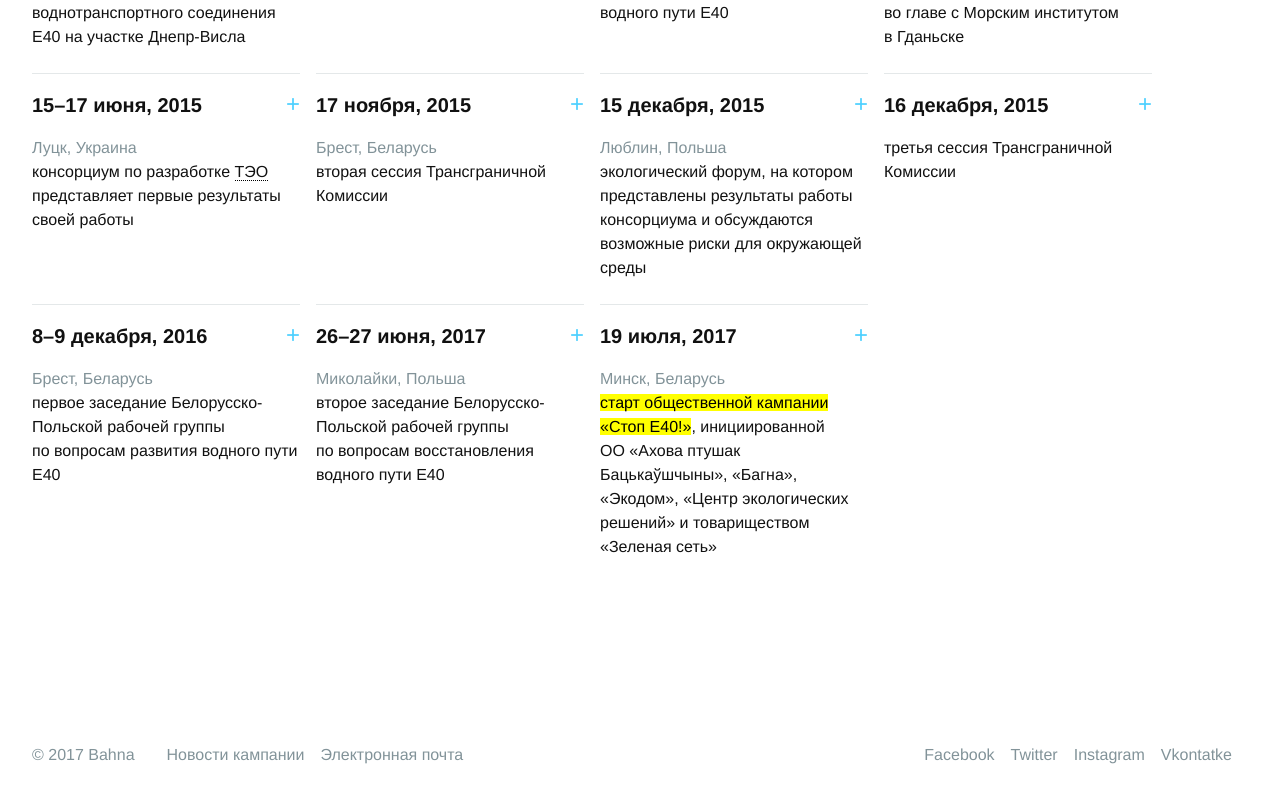
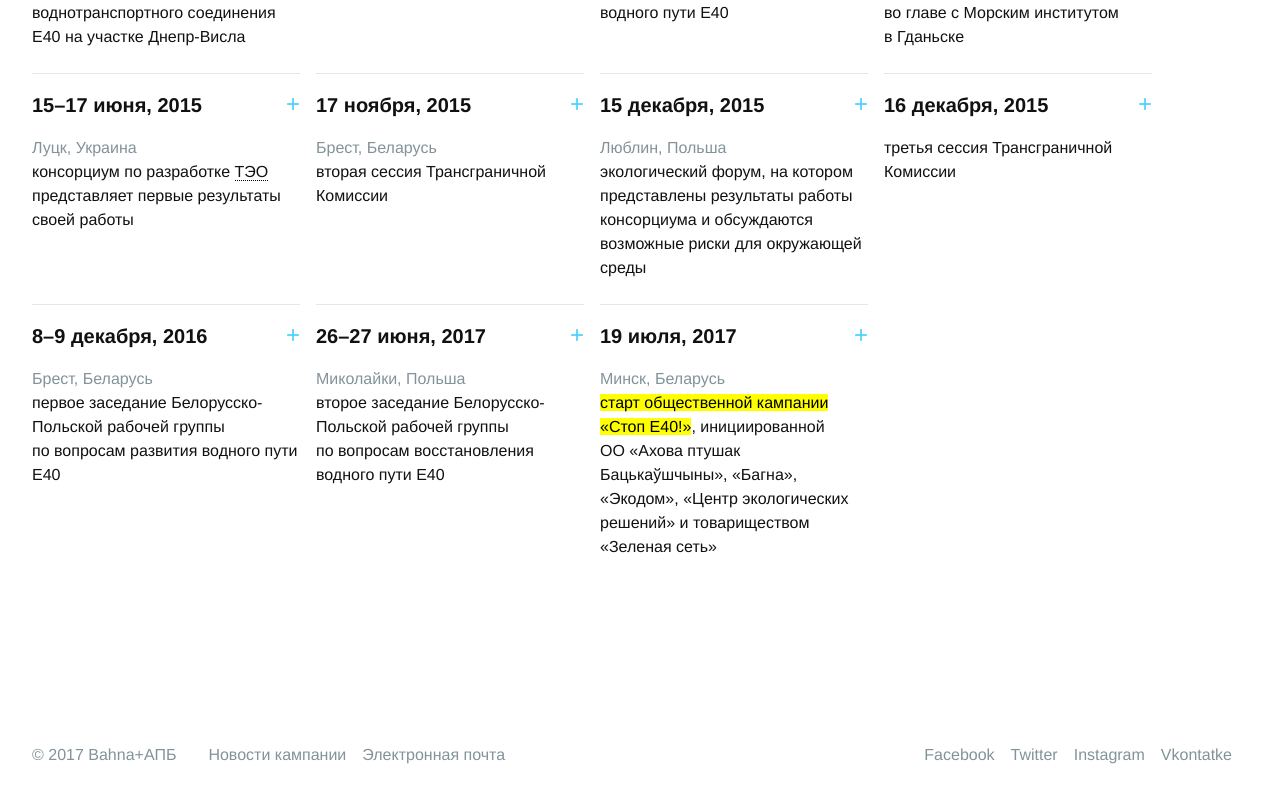
Before and after one commit to iharsuvorau/stop-e40, a Vue app: page /#/ in a window 1280 px wide. Shown: the part 2255-3054 px from the top of the page. Built offline with nearby package versions, Linux system fonts and the light colour scheme.

Commit message:
footer updated

```diff
--- a/src/assets/content/pages/ru/position.ru.json
+++ b/src/assets/content/pages/ru/position.ru.json
@@ -2,7 +2,7 @@
   "id": 4,
   "slug": "position",
   "title": "Заявление организаций",
-  "teaser": "Негосударственные и&nbsp;некоммерческие организации сошлись в&nbsp;едином мнении по&nbsp;вопросу восстановления водного пути Е40.<br/><br/>Присоединиться к&nbsp;заявлению организаций можно заполнив <a href='https://docs.google.com/forms/d/1mB9Yx-UMju2EQ1ugdvsGqhhTzt9yBYXrFLnGxdv-UNM/prefill'>предварительную форму</a>.",
+  "teaser": "Негосударственные и&nbsp;некоммерческие организации сошлись в&nbsp;едином мнении по&nbsp;вопросу восстановления водного пути Е40. В&nbsp;экологическую коалицию вошли следующие организации: ОО&nbsp;&laquo;Багна&raquo;, ОО&nbsp;&laquo;Ахова птушак Бацькаўшчыны&raquo;, ОО&nbsp;&laquo;Экодом&raquo;, товарищество &laquo;Зеленая сеть&raquo;, учреждение &laquo;Центр экологических решений&raquo;, фонд &laquo;За&nbsp;чистую Припять&raquo;, ОО&nbsp;&laquo;Время Земли&raquo;.<br/><br/>Присоединиться к&nbsp;заявлению организаций можно заполнив <a href='https://docs.google.com/forms/d/1mB9Yx-UMju2EQ1ugdvsGqhhTzt9yBYXrFLnGxdv-UNM/prefill'>предварительную форму</a>.",
   "lead": "",
   "cover": "",
   "date": "2017-08-01",
--- a/src/components/Footer.vue
+++ b/src/components/Footer.vue
@@ -2,7 +2,7 @@
   <footer class="p3">
     <nav class="flex flex-wrap dark-grey justify-between">
       <ul class="m0 list-reset">
-        <li class="inline-block mr3">&copy;&nbsp;{{ year }} <a href="http://bahna.land" title="Сделано в Багне">Bahna</a></li>
+        <li class="inline-block mr3">&copy;&nbsp;{{ year }} <a href="http://bahna.land" title="Сделано в Багне">Bahna</a>+<a href="http://www.ptushki.org/" title="Сделано в АПБ">АПБ</a></li>
         <li class="inline-block mr2" v-for="(item, index) in content.main" :key="index">
           <a :href="item.link" v-html="item.text"></a>
         </li>
--- a/src/router/index.js
+++ b/src/router/index.js
@@ -26,7 +26,7 @@ Vue.mixin({
   data () {
     return {
       acceptableLangs: ['en', 'be', 'ru'],
-      defaultTitle: 'Public campaign against the E40 waterway rennovation | Общественная кампания против восстановления водного пути Е40'
+      defaultTitle: 'Общественная кампания против восстановления водного пути Е40'
     }
   },
 
```
Also changed, not shown: 13 other files (tests, documents, lock files or other folders).
